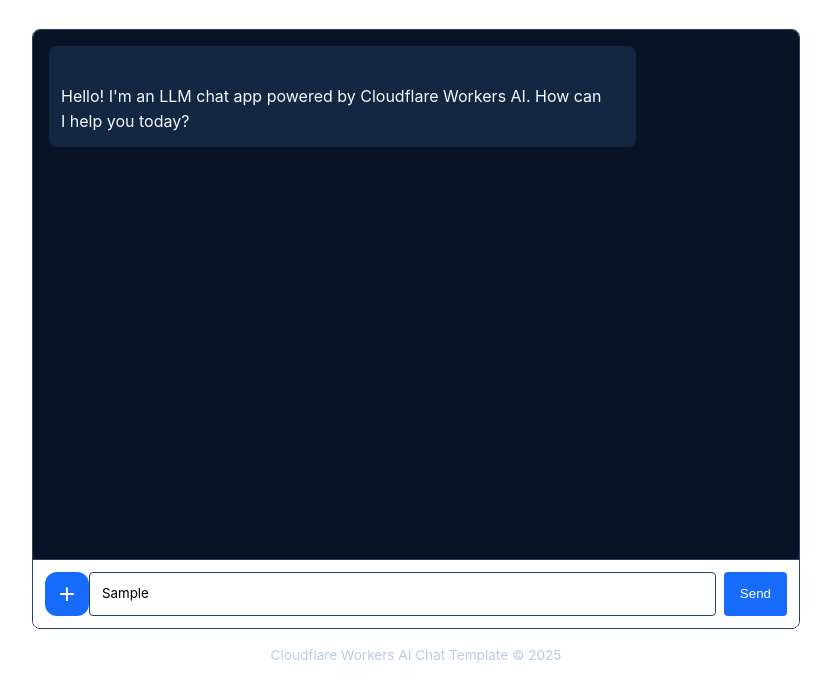
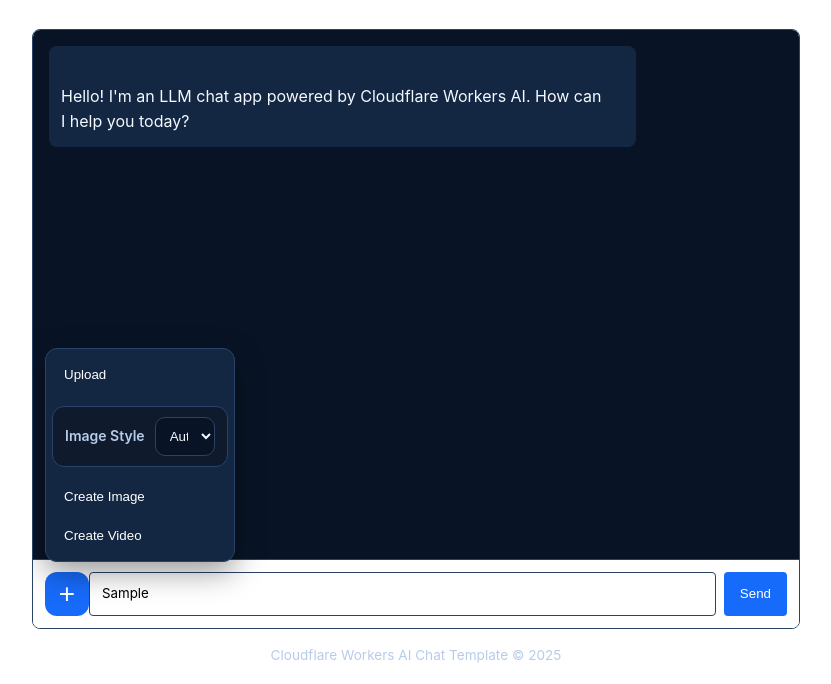
Before and after one commit to abdulnafaykalhoro/llm-chat-app-template, a website: page public/index.html in a window 1280 px wide. Both pictures are taken after typing "Sample" into the empty fields and a click on the button "More options". Shown: the part 116-800 px from the top of the page, without its empty margins (224-1055 px from the left). Drawn offline with Linux system fonts and the light colour scheme.

Commit message:
Fix Nafay AI Plus Menu
fix plus button

```diff
--- a/public/index.html
+++ b/public/index.html
@@ -443,5 +443,24 @@ const data = await response.json();
   });
 });
 </script>
+
+<script>
+(() => {
+  const plus = document.getElementById("plusBtn");
+  const menu = document.getElementById("attachMenu");
+
+  if (!plus || !menu) {
+    console.error("Nafay AI: Plus menu elements missing");
+    return;
+  }
+
+  plus.addEventListener("click", (event) => {
+    event.preventDefault();
+    event.stopPropagation();
+    event.stopImmediatePropagation();
+    menu.hidden = !menu.hidden;
+  }, true);
+})();
+</script>
   </body>
 </html>
```
